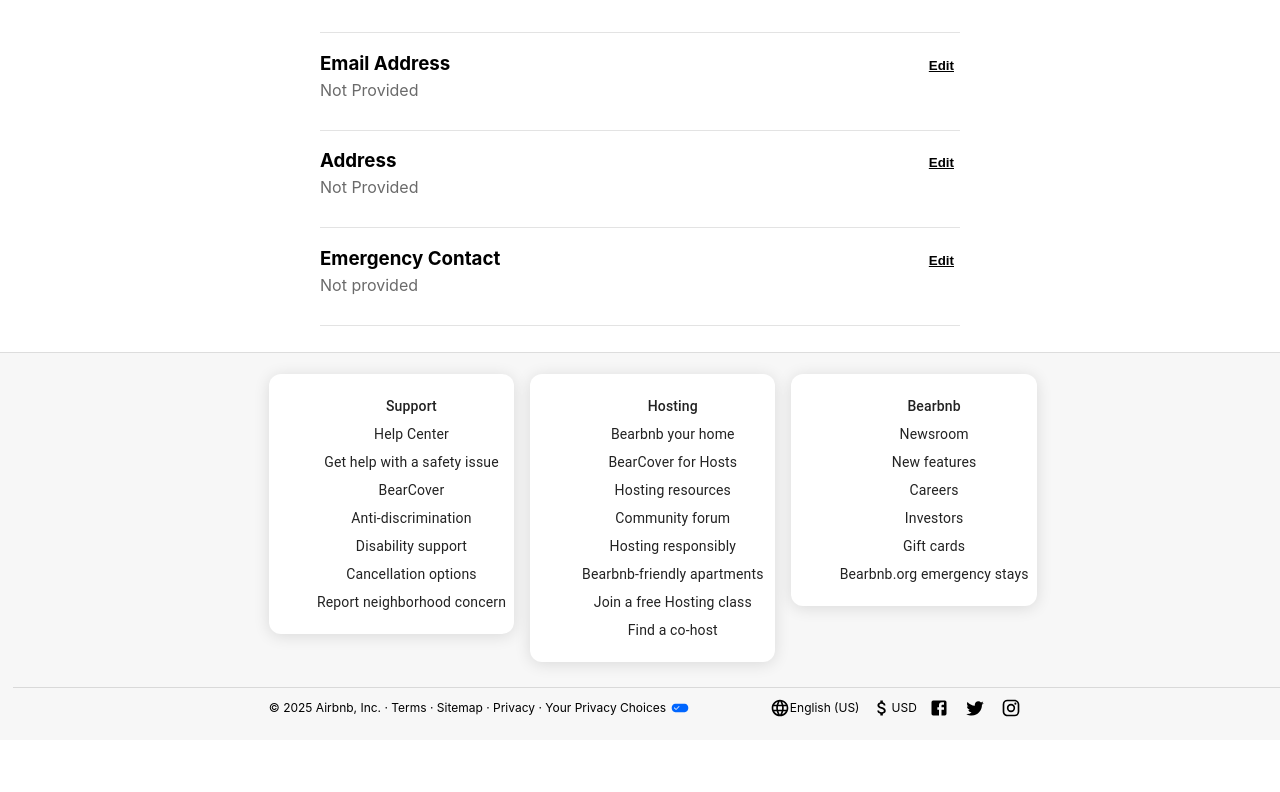
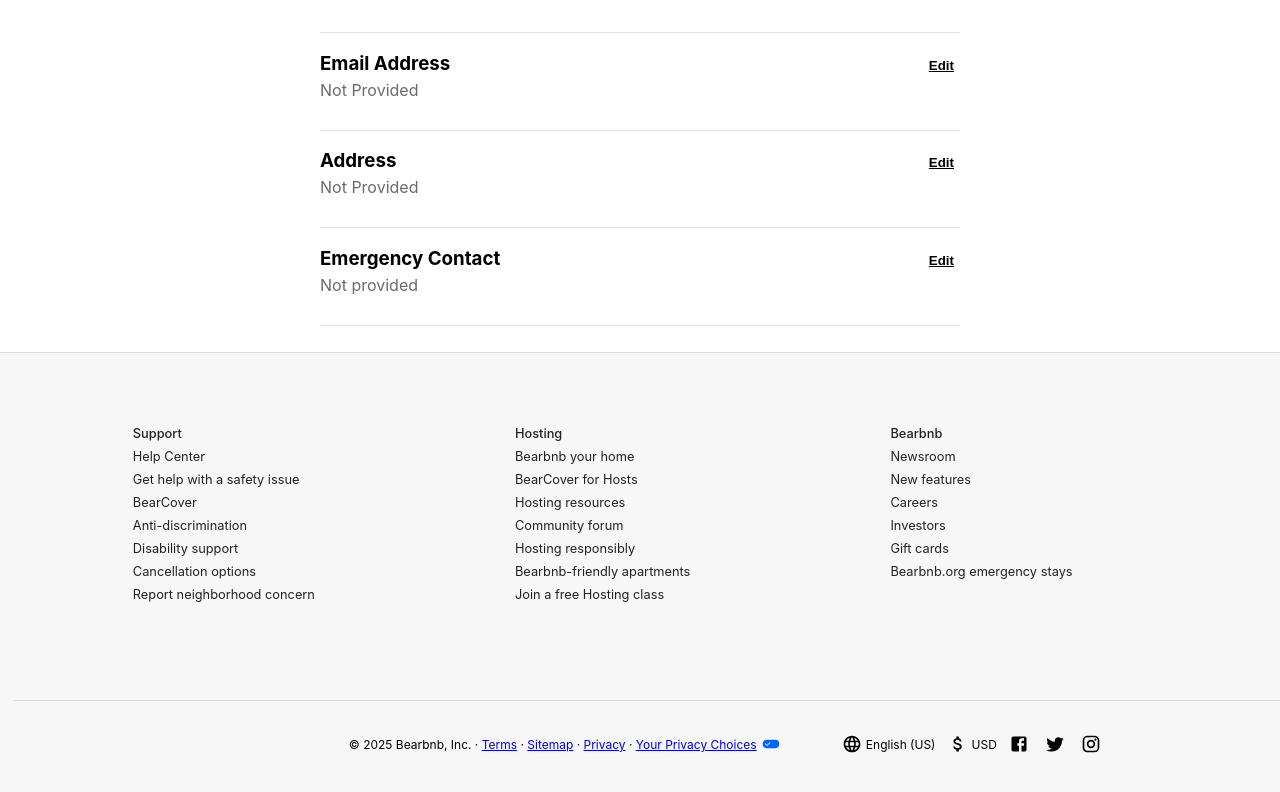
Before and after one commit to mrgnschndr/bear-bnb-frontend, a React (Create React App) app: page /personal-info in a window 1280 px wide. Shown: the part 422-1214 px from the top of the page. Before the commit the page ends 1162 px from the top, so only its background shows below. Built offline with nearby package versions, Linux system fonts and the light colour scheme; no server answers.

Commit message:
cleaed up the footer styling

```diff
--- a/src/Components/Footer.js
+++ b/src/Components/Footer.js
@@ -1,27 +1,13 @@
-import * as React from 'react';
-import { styled } from '@mui/material/styles';
+import React from 'react';
 import Grid from '@mui/material/Grid2';
-import Paper from '@mui/material/Paper';
 import Box from '@mui/material/Box';
 import Divider from '@mui/material/Divider';
-
 import LanguageIcon from '@mui/icons-material/Language';
 import AttachMoneyIcon from '@mui/icons-material/AttachMoney';
 import FacebookIcon from '@mui/icons-material/Facebook';
 import TwitterIcon from '@mui/icons-material/Twitter';
 import InstagramIcon from '@mui/icons-material/Instagram';
 import EditAttributesIcon from '@mui/icons-material/EditAttributes';
-
-const Item = styled(Paper)(({ theme }) => ({
-  backgroundColor: '#fff',
-  ...theme.typography.body2,
-  padding: theme.spacing(1),
-  textAlign: 'center',
-  color: theme.palette.text.secondary,
-  ...theme.applyStyles('dark', {
-    backgroundColor: '#1A2027',
-  }),
-}));
 
 export default function FooterAccount() {
   return (
@@ -30,12 +16,14 @@ export default function FooterAccount() {
         justifyContent: "center",
         alignItems: "center",
     }}>
-      <Grid container spacing={2} columns={3} sx={{
-        width: '60%',
+      <Grid container spacing={20} columns={12} sx={{
+        width: '100%',
+        maxWidth: '1280px',
         margin: 'auto',
+        padding: '48px 80px',
       }}>
-        <Grid size={1}>
-            <Item className="footer-menu">
+        <Grid xs={12} md={4} sx={{ marginBottom: '24px' }}>
+          <div className="footer-menu">
             <ul className="footer-list">
               <li>Support</li>
               <li><a href="#">Help Center</a></li>
@@ -46,10 +34,10 @@ export default function FooterAccount() {
               <li><a href="#">Cancellation options</a></li>
               <li><a href="#">Report neighborhood concern</a></li>
             </ul>
-            </Item>
+          </div>
         </Grid>
-        <Grid size={1}>
-            <Item className="footer-menu">
+        <Grid xs={12} md={4} sx={{ marginBottom: '24px' }}>
+          <div className="footer-menu">
             <ul className="footer-list">
               <li>Hosting</li>
               <li><a href="#">Bearbnb your home</a></li>
@@ -59,12 +47,11 @@ export default function FooterAccount() {
               <li><a href="#">Hosting responsibly</a></li>
               <li><a href="#">Bearbnb-friendly apartments</a></li>
               <li><a href="#">Join a free Hosting class</a></li>
-                    <li><a href="#">Find a co-host</a></li>
             </ul>
-            </Item>
+          </div>
         </Grid>
-        <Grid size={1}>
-            <Item className="footer-menu">
+        <Grid xs={12} md={4} sx={{ marginBottom: '24px' }}>
+          <div className="footer-menu">
             <ul className="footer-list">
               <li>Bearbnb</li>
               <li><a href="#">Newsroom</a></li>
@@ -74,30 +61,33 @@ export default function FooterAccount() {
               <li><a href="#">Gift cards</a></li>
               <li><a href="#">Bearbnb.org emergency stays</a></li>
             </ul>
-            </Item>
+          </div>
         </Grid>
       </Grid>
-      <Divider />
-      <div className="footer-small">
+      <Divider sx={{ borderColor: '#dddddd' }} />
+      <div className="footer-small" style={{
+        display: 'flex',
+        justifyContent: 'space-between',
+        alignItems: 'center',
+        padding: '24px 80px',
+      }}>
         <div className="footer-info">
-          <p>© 2025 Airbnb, Inc.  ·  Terms ·  Sitemap  ·  Privacy  ·  Your Privacy Choices</p>
+          <p>© 2025 Bearbnb, Inc. · <a href="#">Terms</a> · <a href="#">Sitemap</a> · <a href="#">Privacy</a> · <a href="#">Your Privacy Choices</a></p>
           <EditAttributesIcon fontSize="small" sx={{
-            fill: "rgb(0, 102, 255)",
+            color: "rgb(0, 102, 255)",
             alignSelf: "center",
             marginLeft: "4px",
           }}/>
         </div>
-        <p className="footer-extra">
+        <div className="footer-extra">
           <LanguageIcon fontSize="small" sx={{
             alignSelf: "center",
-              marginLeft: "12px",
-              marginRight: "0",
+            marginRight: "4px",
           }}/>
           <p>English (US)</p>
           <AttachMoneyIcon fontSize="small" sx={{
             alignSelf: "center",
-              marginLeft: "12px",
-              marginRight: "0",
+            margin: "0 4px 0 12px",
           }}/>
           <p>USD</p>
           <FacebookIcon fontSize="small" sx={{
@@ -112,7 +102,7 @@ export default function FooterAccount() {
             alignSelf: "center",
             margin: "0 8px"
           }}/>
-        </p>
+        </div>
       </div>
     </Box>
   );
```
Lines whose indentation alone changed are shown as unchanged.
